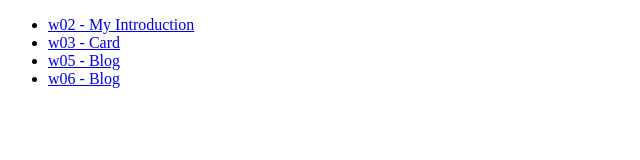
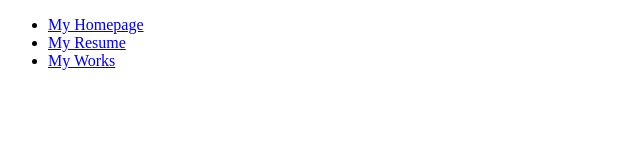
Before and after one commit to CatsSky/1111-web-demo-410418064, a plain HTML site: page index.html in a window 1280 px wide. Shown: the whole page, without its empty margins (0-640 px from the left). Drawn offline with Linux system fonts and the light colour scheme.

Commit message:
link index.html to demo page

```diff
--- /dev/null
+++ b/css/style_64.css
@@ -0,0 +1,182 @@
+/*
+===============
+Fonts
+===============
+*/
+@import url("https://fonts.googleapis.com/css?family=Open+Sans|Roboto:400,700&display=swap");
+
+/*
+===============
+Variables
+===============
+*/
+
+:root {
+  /* dark shades of primary color*/
+  --clr-primary-1: hsl(43, 86%, 17%);
+  --clr-primary-2: hsl(43, 77%, 27%);
+  --clr-primary-3: hsl(43, 72%, 37%);
+  --clr-primary-4: hsl(42, 63%, 48%);
+  /* primary/main color */
+  --clr-primary-5: hsl(42, 78%, 60%);
+  /* lighter shades of primary color */
+  --clr-primary-6: hsl(43, 89%, 70%);
+  --clr-primary-7: hsl(43, 90%, 76%);
+  --clr-primary-8: hsl(45, 86%, 81%);
+  --clr-primary-9: hsl(45, 90%, 88%);
+  --clr-primary-10: hsl(45, 100%, 96%);
+  /* darkest grey - used for headings */
+  --clr-grey-1: hsl(209, 61%, 16%);
+  --clr-grey-2: hsl(211, 39%, 23%);
+  --clr-grey-3: hsl(209, 34%, 30%);
+  --clr-grey-4: hsl(209, 28%, 39%);
+  /* grey used for paragraphs */
+  --clr-grey-5: hsl(210, 22%, 49%);
+  --clr-grey-6: hsl(209, 23%, 60%);
+  --clr-grey-7: hsl(211, 27%, 70%);
+  --clr-grey-8: hsl(210, 31%, 80%);
+  --clr-grey-9: hsl(212, 33%, 89%);
+  --clr-grey-10: hsl(210, 36%, 96%);
+  --clr-white: #fff;
+  --ff-primary: "Roboto", sans-serif;
+  --ff-secondary: "Open Sans", sans-serif;
+  --transition: all 0.3s linear;
+  --spacing: 0.25rem;
+  --radius: 0.5rem;
+  --light-shadow: 0 5px 15px rgba(0, 0, 0, 0.1);
+  --dark-shadow: 0 5px 15px rgba(0, 0, 0, 0.2);
+  --max-width: 1170px;
+}
+/*
+===============
+Global Styles
+===============
+*/
+
+*,
+::after,
+::before {
+  margin: 0;
+  padding: 0;
+  box-sizing: border-box;
+}
+body {
+  font-family: var(--ff-secondary);
+  background: var(--clr-white);
+  color: var(--clr-grey-1);
+  line-height: 1.5;
+  font-size: 0.875rem;
+}
+ul {
+  list-style-type: none;
+}
+a {
+  text-decoration: none;
+}
+img:not(.nav-logo) {
+  width: 100%;
+  display: block;
+}
+
+h1,
+h2,
+h3,
+h4 {
+  letter-spacing: var(--spacing);
+  text-transform: capitalize;
+  line-height: 1.25;
+  margin-bottom: 0.75rem;
+  font-family: var(--ff-primary);
+}
+h1 {
+  font-size: 3rem;
+}
+h2 {
+  font-size: 2rem;
+}
+h3 {
+  font-size: 1.25rem;
+}
+h4 {
+  font-size: 0.875rem;
+}
+p {
+  margin-bottom: 1.25rem;
+  color: var(--clr-grey-5);
+}
+@media screen and (min-width: 800px) {
+  h1 {
+    font-size: 4rem;
+  }
+  h2 {
+    font-size: 2.5rem;
+  }
+  h3 {
+    font-size: 1.75rem;
+  }
+  h4 {
+    font-size: 1rem;
+  }
+  body {
+    font-size: 1rem;
+  }
+  h1,
+  h2,
+  h3,
+  h4 {
+    line-height: 1;
+  }
+}
+/*  global classes */
+
+.btn {
+  text-transform: uppercase;
+  background: var(--clr-primary-5);
+  color: var(--clr-primary-1);
+  padding: 0.375rem 0.75rem;
+  letter-spacing: var(--spacing);
+  display: inline-block;
+  font-weight: 700;
+  -webkit-transition: var(--transition);
+  transition: var(--transition);
+  font-size: 0.875rem;
+  border: 2px solid transparent;
+  cursor: pointer;
+  box-shadow: 0 1px 3px rgba(0, 0, 0, 0.2);
+  border-radius: var(--radius);
+}
+.btn:hover {
+  color: var(--clr-primary-1);
+  background: var(--clr-primary-7);
+}
+/* section */
+.section {
+  padding: 5rem 0;
+}
+
+.section-center {
+  width: 90vw;
+  margin: 0 auto;
+  max-width: 1170px;
+}
+@media screen and (min-width: 992px) {
+  .section-center {
+    width: 95vw;
+  }
+}
+/* added during recording */
+.underline {
+  width: 5rem;
+  height: 0.25rem;
+  margin-bottom: 1.25rem;
+  background: var(--clr-primary-5);
+  margin-left: auto;
+  margin-right: auto;
+}
+.section-title {
+  margin-bottom: 4rem;
+  text-align: center;
+}
+.bg-grey {
+  background: var(--clr-grey-10);
+}
--- a/index.html
+++ b/index.html
@@ -10,18 +10,24 @@
     <div>
         <ul>
             <li>
-                <a href="./demo/w02/w02_index.html">w02 - My Introduction</a>
+                <a href="./demo_64.html">My Homepage</a>
             </li>
             <li>
-                <a href="./demo/w03/card_64.html">w03 - Card</a>
+                <a href="#section-resume">My Resume</a>
             </li>
             <li>
-                <a href="./demo/w05/blog_64.html">w05 - Blog</a>
-            </li>
-            <li>
-                <a href="./demo/w06/blog_64.html">w06 - Blog</a>
+                <a href="#section-works">My Works</a>
             </li>
         </ul>
     </div>
+
+    <section class="section-resume">
+
+    </section>
+
+    <section class="works">
+
+    </section>
+
 </body>
 </html>
```
Also changed, not shown: demo_64.html (added, +14 -0 lines), js/demo_64.js (added).
